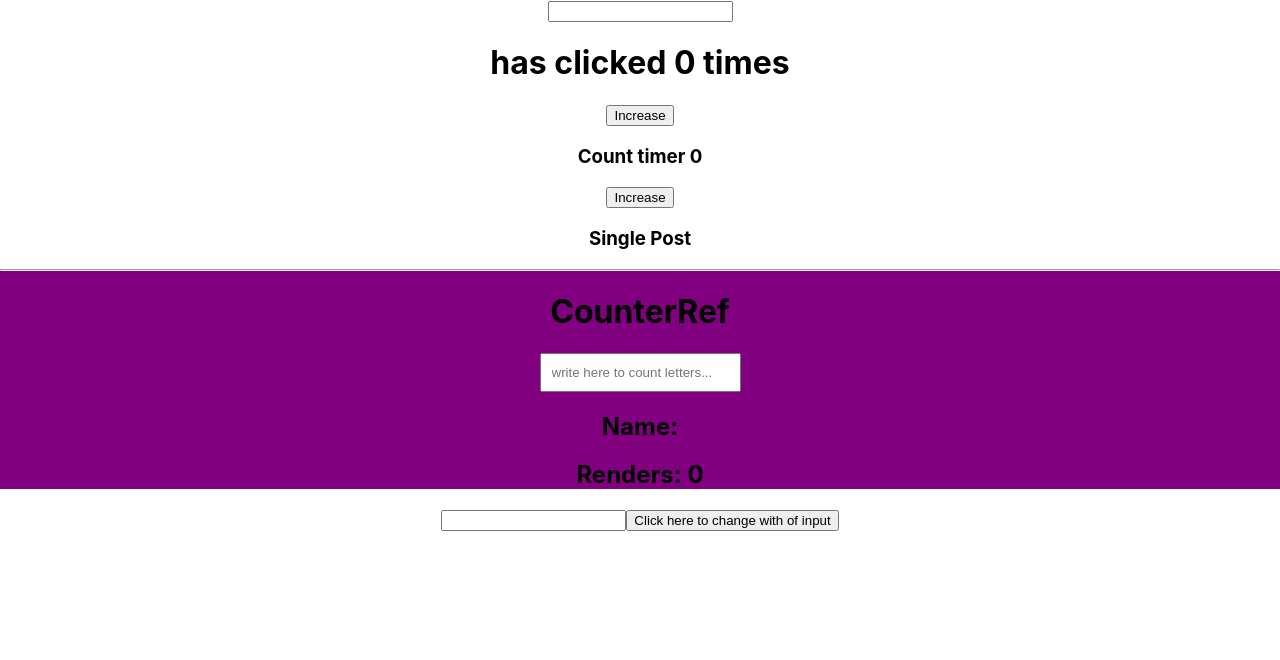
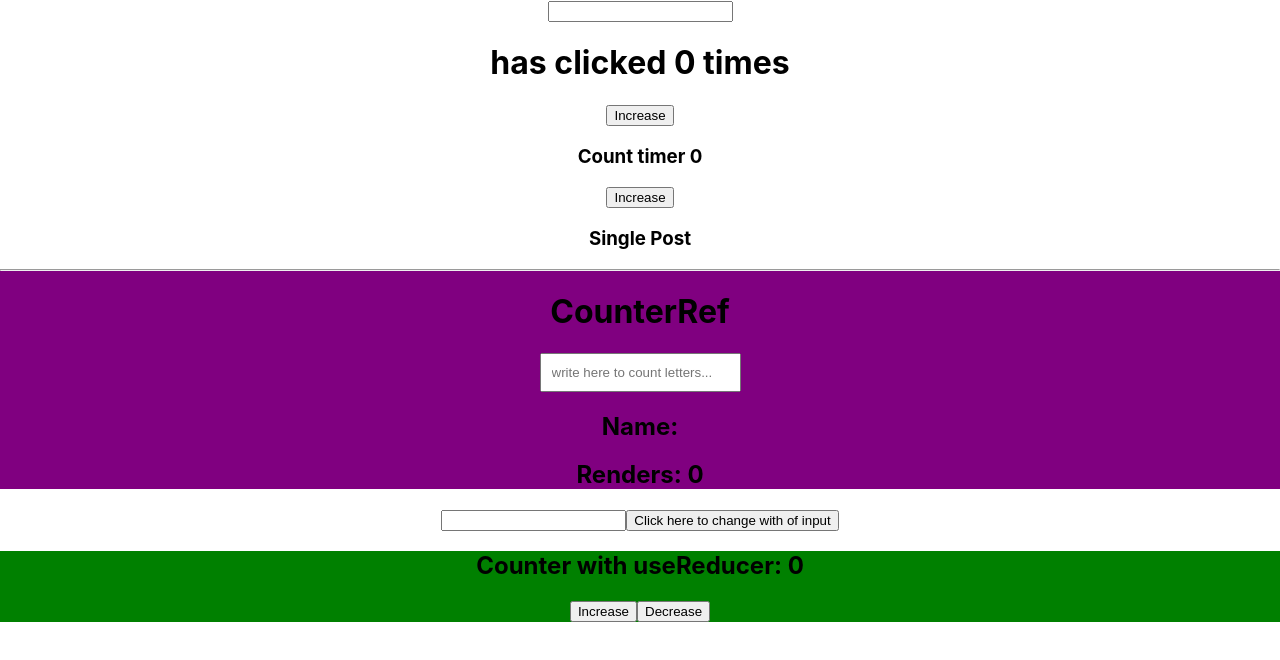
Before and after one commit to AnnaIerchenko/react_hooks, a React (Create React App) app: page / in a window 1280 px wide. Shown: the top 660 px of the page. Built offline with nearby package versions, Linux system fonts and the light colour scheme.

Commit message:
useReducer

```diff
--- a/src/App.js
+++ b/src/App.js
@@ -5,6 +5,7 @@ import Timer from './components/Timer';
 import LoginContextProvider from './context/LoginContextProvider';
 import CounterRef from './components/CounterRef'
 import RefToDomEl from './components/RefToDomEl'
+import ReducerCounter from './components/ReducerCounter';
 
 function App() {
   return (
@@ -15,6 +16,7 @@ function App() {
       <MainComponent />
       <CounterRef />
       <RefToDomEl />
+      <ReducerCounter />
     </div>
     </LoginContextProvider>
   );
--- /dev/null
+++ b/src/components/ReducerCounter.js
@@ -0,0 +1,34 @@
+import React, { useReducer } from 'react'
+
+const ReducerCounter = () => {
+  const [state, dispatch] = useReducer(reducer, initialState)
+  const IncreaseCount = () => {
+    dispatch({ type: ACTION.INCREASE})
+  }
+  const decreaseCount = () => {
+    dispatch({ type: ACTION.DECREASE})
+  }
+  return (
+    <div style={{ background: "green"}}>
+      <h2>Counter with useReducer: {state.count}</h2>
+      <button onClick={IncreaseCount}>Increase</button>
+      <button onClick={decreaseCount}>Decrease</button>
+    </div>
+  )
+}
+const ACTION = {
+  INCREASE: "increase",
+  DECREASE: "decrease",
+}
+const initialState = {count: 0}
+const reducer = (state, action) => {
+  switch (action.type) {
+    case ACTION.INCREASE:
+      return { ...state, count: state.count + 1}
+    case ACTION.DECREASE:
+      return {...state, count: state.count - 1}
+    default:
+      return state
+  }
+}
+export default ReducerCounter
```
